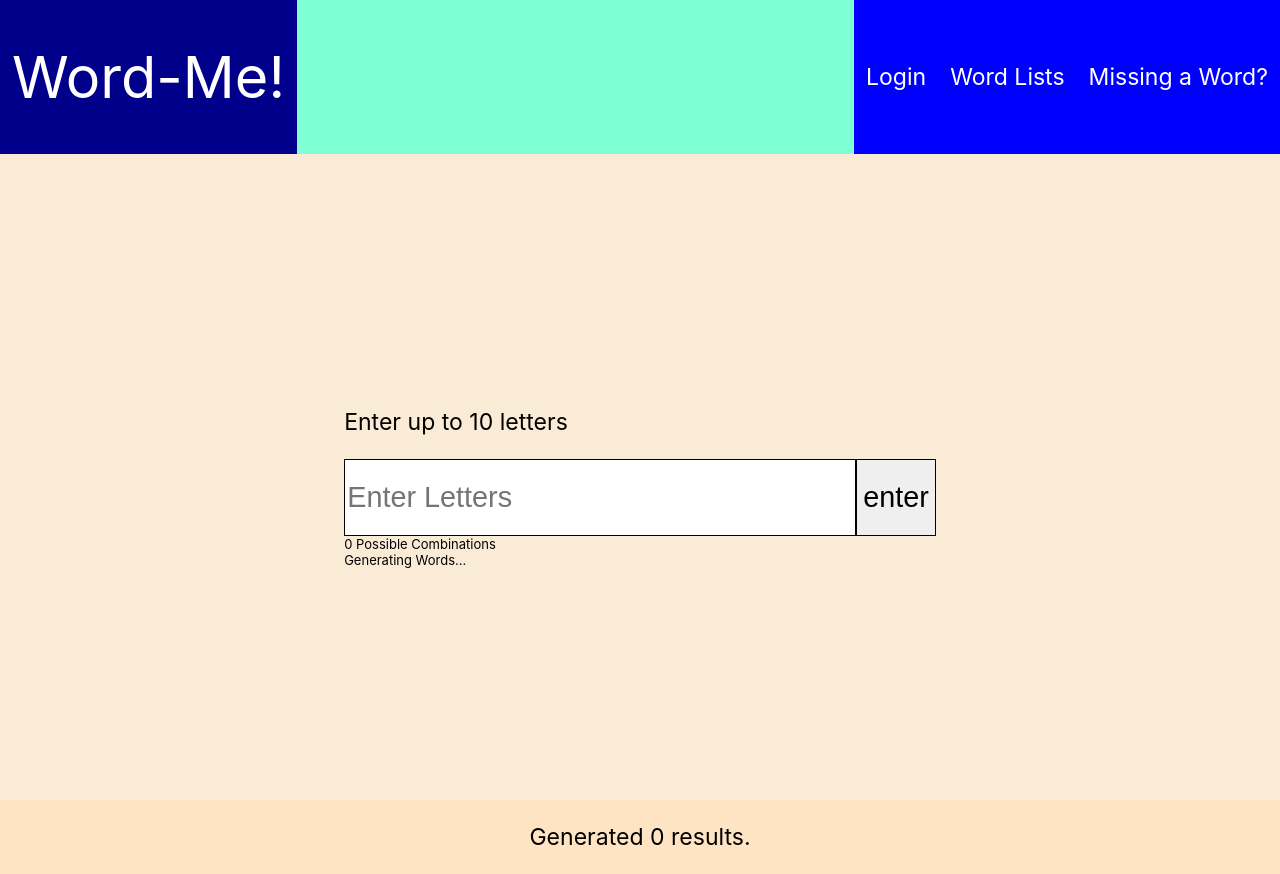
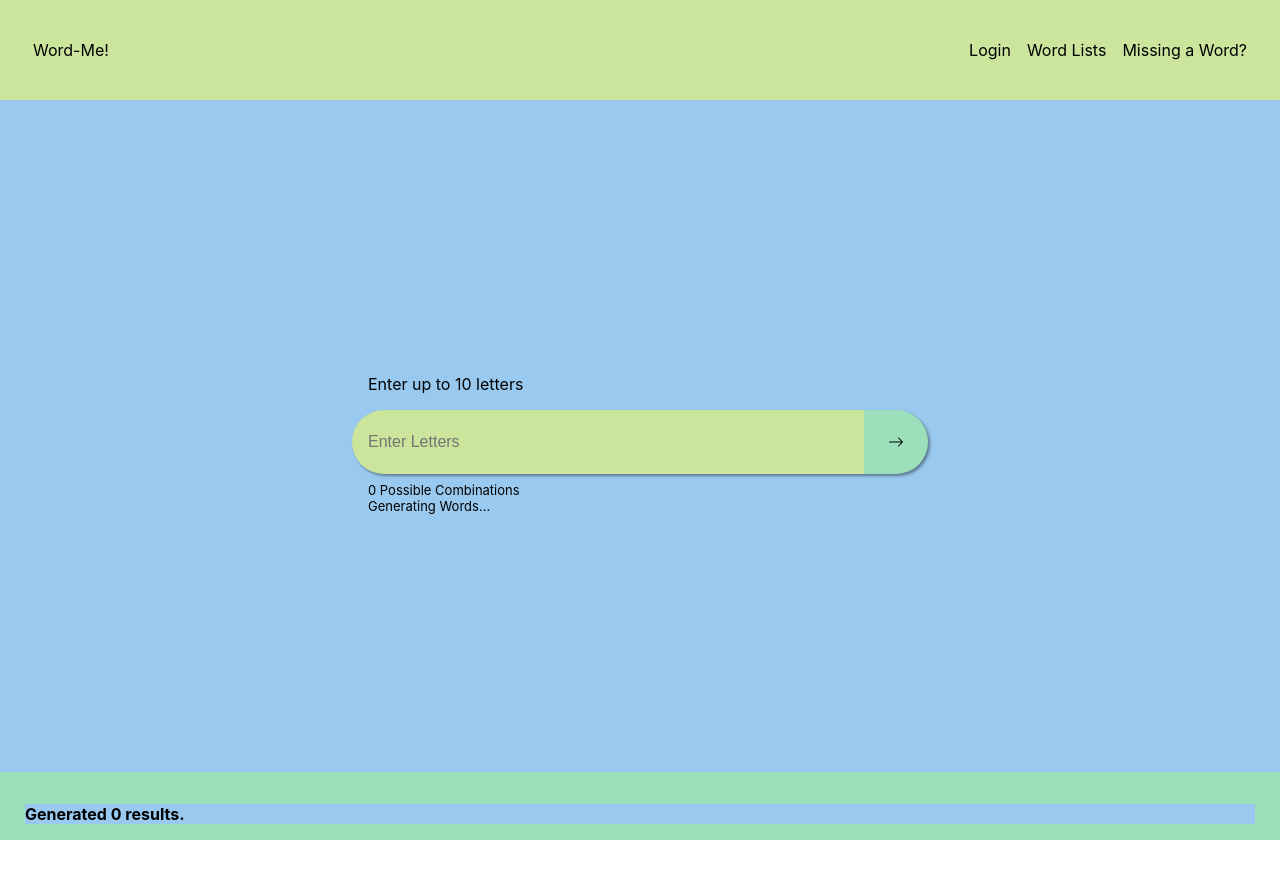
Before and after one commit to asherscott/word-me, a React (Create React App) app in the folder client/: page / in a window 1280 px wide. After the commit the page ends 840 px from the top, so only its background shows below. Built offline with nearby package versions, Linux system fonts and the light colour scheme.

Commit message:
home layout

```diff
--- a/client/src/App.css
+++ b/client/src/App.css
@@ -1,15 +1,18 @@
 :root {
   --large: 100vw;
+  --green: rgb(203, 229, 156);
+  --greener: rgb(155, 224, 186);
+  --blue: rgb(153, 201, 239);
 }
 
 * {
   box-sizing: border-box;
-  font-size: 1.2rem;
+  font-size: 1rem;
   scroll-behavior: smooth;
 }
 
-html {
-  scroll-behavior: smooth;
+button {
+  cursor: pointer;
 }
 
 #root {
@@ -18,3 +21,10 @@ html {
   align-items: center;
   min-height: 100vh;
 }
+
+@media screen and (min-width: 1230px) {
+  .wrapper,
+  #Output {
+    max-width: 1230px;
+  }
+}
--- a/client/src/Home.css
+++ b/client/src/Home.css
@@ -1,7 +1,11 @@
 #Home {
-  background-color: bisque;
+  background-color: var(--greener);
   width: 100%;
   max-width: var(--large);
+
+  display: flex;
+  flex-direction: column;
+  align-items: center;
 }
 
 .home-section {
@@ -13,25 +17,81 @@
 }
 
 #Input {
-  background-color: antiquewhite;
+  background-color: var(--blue);
   height: calc(100vh - 8rem);
 }
 
-#Input input,
-#Input button {
+.home-input,
+.home-btn {
   height: 4rem;
-  border: 1px solid black;
+  border: none;
+  background-color: var(--green);
+  outline: none;
+  box-shadow: 2px 2px 3px 0px rgba(0, 0, 0, 0.4);
+}
+
+.home-input {
+  border-radius: 6rem 0 0 6rem;
+  padding: 0 0 0 1rem;
+}
+
+.home-btn {
+  border-radius: 0 3rem 3rem 0;
+  background-color: var(--greener);
+  width: 4rem;
+  padding: 0;
+
+  display: flex;
+  justify-content: center;
+  align-items: center;
+}
+
+.home-btn:hover svg {
+  transform: translateX(5px);
+  transition: 0.3s;
 }
 
 .small-text {
+  margin-top: 8px;
+}
+
+#Input p {
+  padding-left: 1rem;
+}
+
+.small-text p {
   font-size: small;
   margin: 0;
-}
-
-#Input form * {
-  font-size: 1.5rem;
 }
 
 #Input input {
   width: 40vw;
 }
+
+.result-num,
+.list-item,
+#Output h4 {
+  width: 100%;
+  background-color: var(--blue);
+  margin: 1rem 0;
+}
+
+#Output h4 {
+  margin-top: 2rem;
+}
+
+.list-item:last-child {
+  margin-bottom: 2rem;
+}
+
+.list-item h5 {
+  background-color: var(--green);
+}
+
+#Output h5 {
+  margin: 0;
+}
+
+form {
+  display: flex;
+}
--- a/client/src/pages/Home.js
+++ b/client/src/pages/Home.js
@@ -8,8 +8,8 @@ function Home({ list, setList, dictonary }) {
   const renderLists = list.map((words, idx) => {
     if (words.length > 0) {
       return (
-        <div key={idx}>
-          <p>{words[0].length} Letter Words</p>
+        <div key={idx} className="list-item">
+          <h5>{words[0].length} Letter Words</h5>
           <RenderList words={words} />
         </div>
       );
@@ -85,6 +85,7 @@ function Home({ list, setList, dictonary }) {
             <input
               onChange={(e) => setLetters(e.target.value.toLowerCase())}
               value={letters}
+              className="home-input"
               maxLength="10"
               type="text"
               pattern="[a-zA-Z]+"
@@ -92,20 +93,34 @@ function Home({ list, setList, dictonary }) {
               placeholder="Enter Letters"
               required
             />
-            <button type="submit">enter</button>
+            <button type="submit" className="home-btn">
+              <svg
+                xmlns="http://www.w3.org/2000/svg"
+                width="16"
+                height="16"
+                fill="currentColor"
+                className="bi bi-arrow-right"
+                viewBox="0 0 16 16"
+              >
+                <path
+                  fillRule="evenodd"
+                  d="M1 8a.5.5 0 0 1 .5-.5h11.793l-3.147-3.146a.5.5 0 0 1 .708-.708l4 4a.5.5 0 0 1 0 .708l-4 4a.5.5 0 0 1-.708-.708L13.293 8.5H1.5A.5.5 0 0 1 1 8z"
+                />
+              </svg>
+            </button>
           </form>
 
-          <p className="small-text">
-            {comboNum(letters.length)} Possible Combinations
-          </p>
-          <p className="small-text">Generating Words...</p>
+          <div className="small-text">
+            <p>{comboNum(letters.length)} Possible Combinations</p>
+            <p>Generating Words...</p>
+          </div>
         </div>
       </section>
 
       <section id="Output" className="home-section">
-        <p>Generated {resultNum} results.</p>
+        <h4 className="result-num">Generated {resultNum} results.</h4>
 
-        <div>{renderLists}</div>
+        {renderLists}
       </section>
     </main>
   );
--- a/client/src/pages/Nav.css
+++ b/client/src/pages/Nav.css
@@ -1,12 +1,23 @@
 header {
-  height: 8rem;
+  background-color: var(--green);
+  padding: 32px 0;
   width: 100%;
-  max-width: var(--large);
+}
+
+.wrapper {
   display: flex;
   justify-content: space-between;
-  background-color: aquamarine;
+  align-items: center;
+  margin: 0 auto;
 }
 
 nav {
   display: flex;
 }
+
+ul {
+  display: flex;
+  list-style: none;
+  margin: 0;
+  padding: 0;
+}
--- a/client/src/pages/Nav.js
+++ b/client/src/pages/Nav.js
@@ -3,73 +3,43 @@ import "./Nav.css";
 
 function Nav() {
   const linkStyles = {
-    display: "flex",
+    textDecoration: "none",
+    display: "inline-flex",
     justifyContent: "center",
     alignItems: "center",
-    padding: "12px",
-    background: "blue",
-    textDecoration: "none",
-    color: "white",
+    padding: "8px",
+    color: "black",
   };
-  const logoStyle = {
-    display: "flex",
-    justifyContent: "center",
-    alignItems: "center",
-    padding: "12px",
-    background: "blue",
-    textDecoration: "none",
-    color: "white",
-    fontSize: "3rem",
-  };
+
   const renderNav = (
-    <nav>
-      <NavLink
-        to="/login"
-        exact
-        style={linkStyles}
-        activeStyle={{
-          background: "darkblue",
-        }}
-      >
+    <ul>
+      <li>
+        <NavLink to="/login" exact style={linkStyles}>
           Login
         </NavLink>
-      <NavLink
-        to="/words"
-        exact
-        style={linkStyles}
-        activeStyle={{
-          background: "darkblue",
-        }}
-      >
+      </li>
+      <li>
+        <NavLink to="/words" exact style={linkStyles}>
           Word Lists
         </NavLink>
-      <NavLink
-        to="/lists"
-        exact
-        style={linkStyles}
-        activeStyle={{
-          background: "darkblue",
-        }}
-      >
+      </li>
+      <li>
+        <NavLink to="/lists" exact style={linkStyles}>
           Missing a Word?
         </NavLink>
-    </nav>
+      </li>
+    </ul>
   );
 
   return (
     <header>
-      <NavLink
-        to="/"
-        exact
-        style={logoStyle}
-        activeStyle={{
-          background: "darkblue",
-        }}
-      >
+      <nav className="wrapper">
+        <NavLink to="/" exact style={linkStyles}>
           Word-Me!
         </NavLink>
 
         {renderNav}
+      </nav>
     </header>
   );
 }
```
Lines whose indentation alone changed are shown as unchanged.
